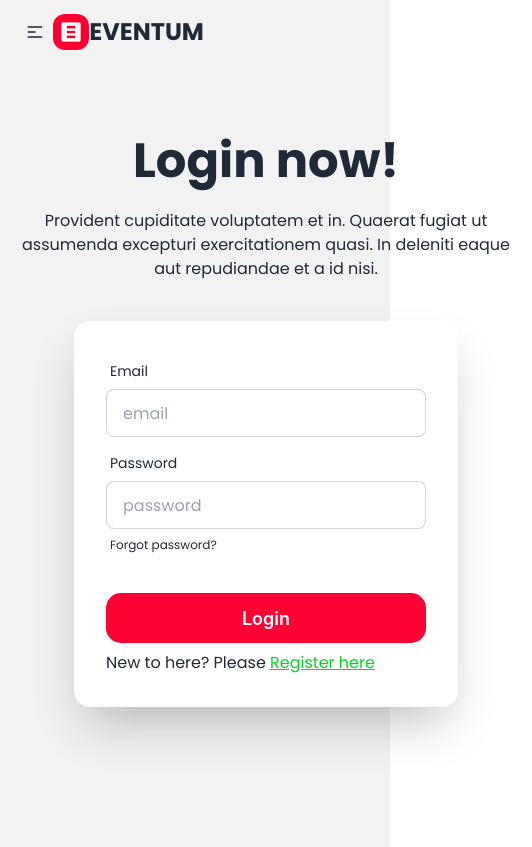
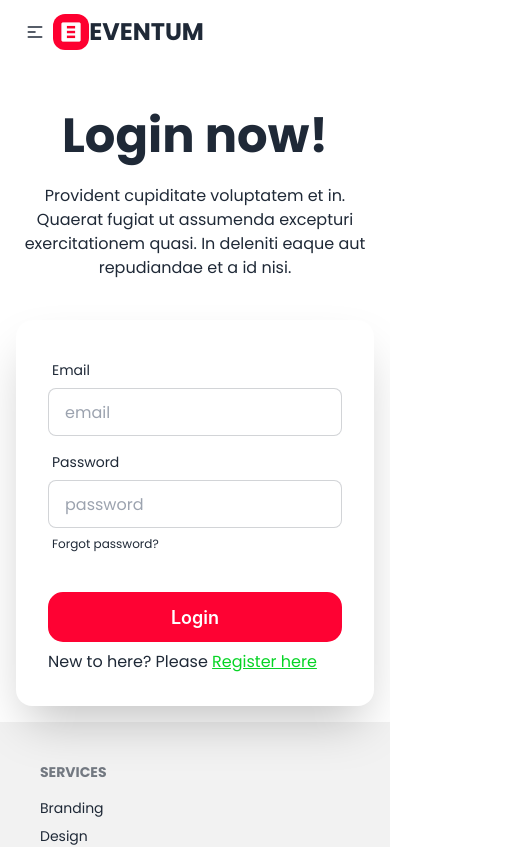
Before and after one commit to imteajalammonna/eventum-react, a React (Vite) app: page /login in a window 390 px wide. Shown: the top 847 px of the page, 532 px wide, since content can reach past the window. Built offline with nearby package versions, Linux system fonts and the light colour scheme.

Commit message:
added login and register page

```diff
--- a/src/pages/Login.jsx
+++ b/src/pages/Login.jsx
@@ -3,12 +3,12 @@ import { Link } from "react-router-dom";
 
 const Login = () => {
     return (
-        <div className=" bg-base-200 ">
-            <div className="hero min-h-screen container mx-auto ">
+        <div className=" md:bg-base-200 mt-24 md:mt-0">
+            <div className="md:hero md:min-h-screen  md:container mx-auto ">
                 <div className="hero-content flex-col lg:flex-row-reverse">
                     <div className="text-center lg:text-left">
-                        <h1 className="text-5xl font-bold">Login now!</h1>
-                        <p className="py-6 w-[500px]">Provident cupiditate voluptatem et in. Quaerat fugiat ut assumenda excepturi exercitationem quasi. In deleniti eaque aut repudiandae et a id nisi.</p>
+                        <h1 className="text-5xl font-bold md:mt-20">Login now!</h1>
+                        <p className="py-6 md:w-[500px]">Provident cupiditate voluptatem et in. Quaerat fugiat ut assumenda excepturi exercitationem quasi. In deleniti eaque aut repudiandae et a id nisi.</p>
                     </div>
                     <div className="card shrink-0 w-full max-w-sm shadow-2xl bg-base-100">
                         <form className="card-body">
```
